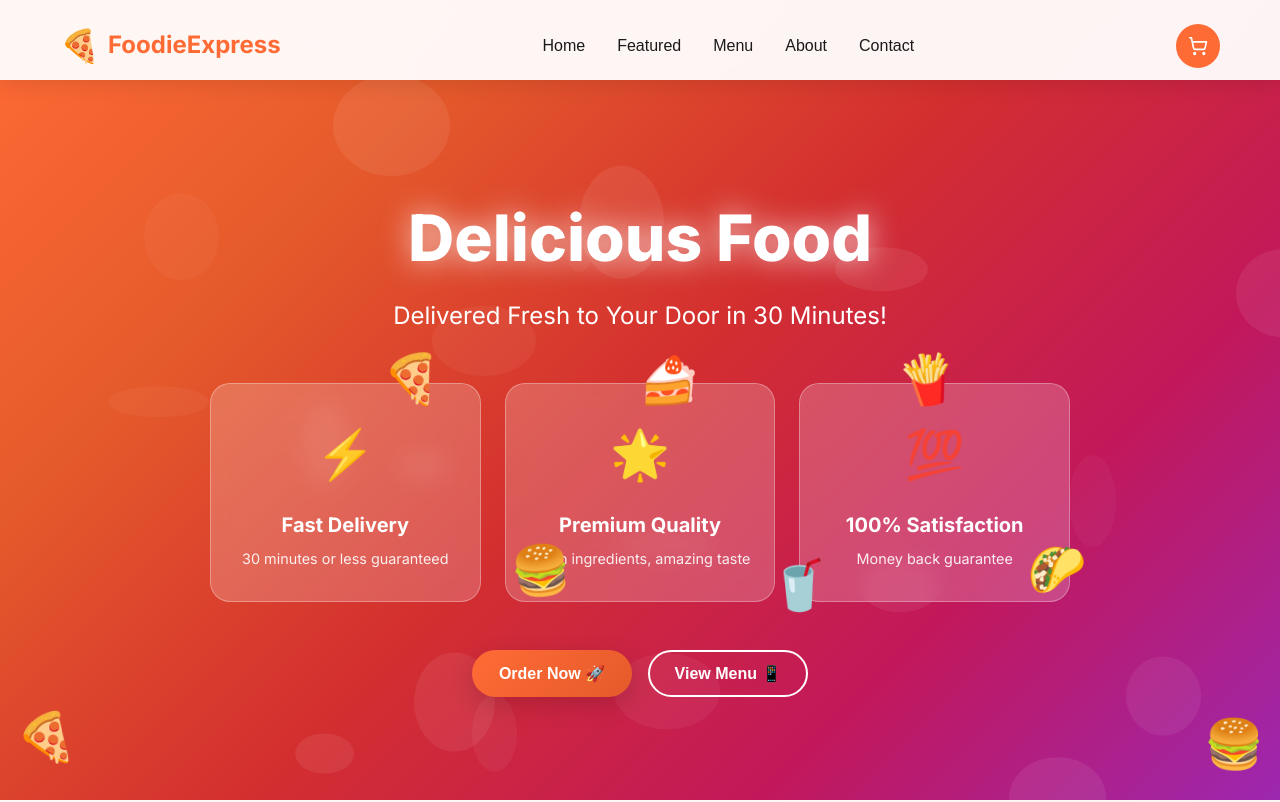
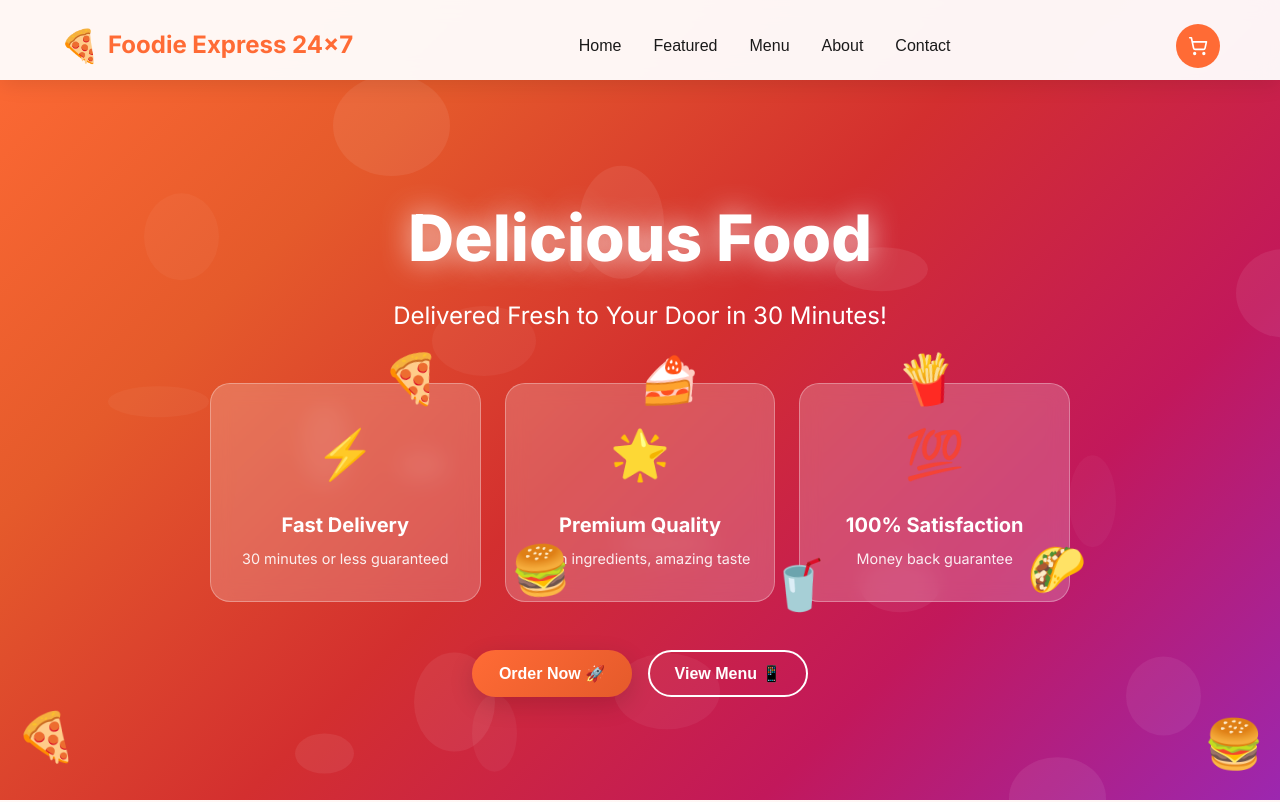
Before and after one commit to MAHIPAL-SINGH-RAWAT/food-ordering-website, a React (Vite) app: page / in a window 1280 px wide. Shown: the top 802 px of the page. Built offline with nearby package versions, Linux system fonts and the light colour scheme.

Commit message:
Updated code

```diff
--- a/src/components/Footer.jsx
+++ b/src/components/Footer.jsx
@@ -17,7 +17,7 @@ const Footer = () => {
           >
             <div id='footer' className="footer-brand">
               <div className="footer-logo">🍕</div>
-              <h3 className="brand-name">FoodieExpress</h3>
+              <h3 className="brand-name">Foodie Express 24x7</h3>
             </div>
             <p className="brand-description">
               Delivering delicious food to your doorstep since 2024. Fresh ingredients, fast delivery, and exceptional taste.
@@ -100,7 +100,7 @@ const Footer = () => {
           viewport={{ once: true }}
         >
           <p className="copyright">
-            © 2025 FoodieExpress. All rights reserved. Made with ❤️ for food lovers.
+            © 2025 Foodie Express 24x7. All rights reserved. Made with ❤️ for food lovers.
           </p>
         </motion.div>
       </div>
--- a/src/components/Header.jsx
+++ b/src/components/Header.jsx
@@ -30,7 +30,7 @@ const Header = ({ cartItems, toggleCart }) => {
             whileHover={{ scale: 1.05 }}
           >
             <div className="logo-icon">🍕</div>
-            <h1 className="logo-text">FoodieExpress</h1>
+            <h1 className="logo-text">Foodie Express 24x7</h1>
           </motion.div>
 
           {/* Desktop Navigation */}
```
